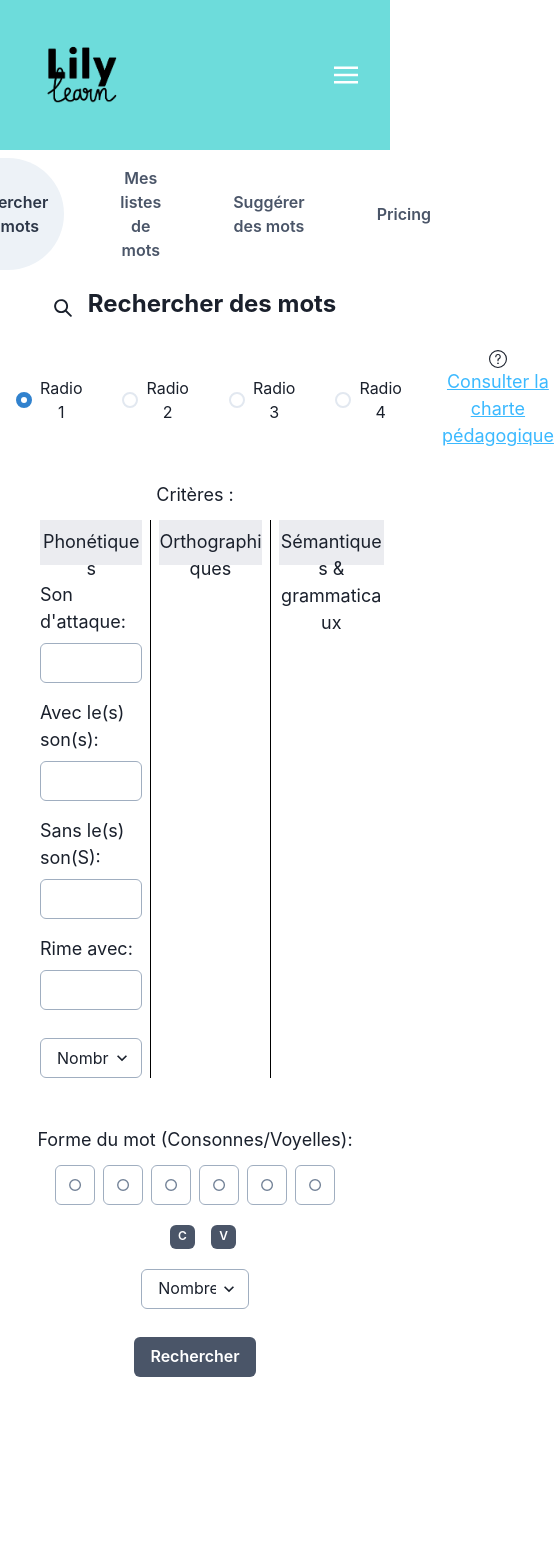
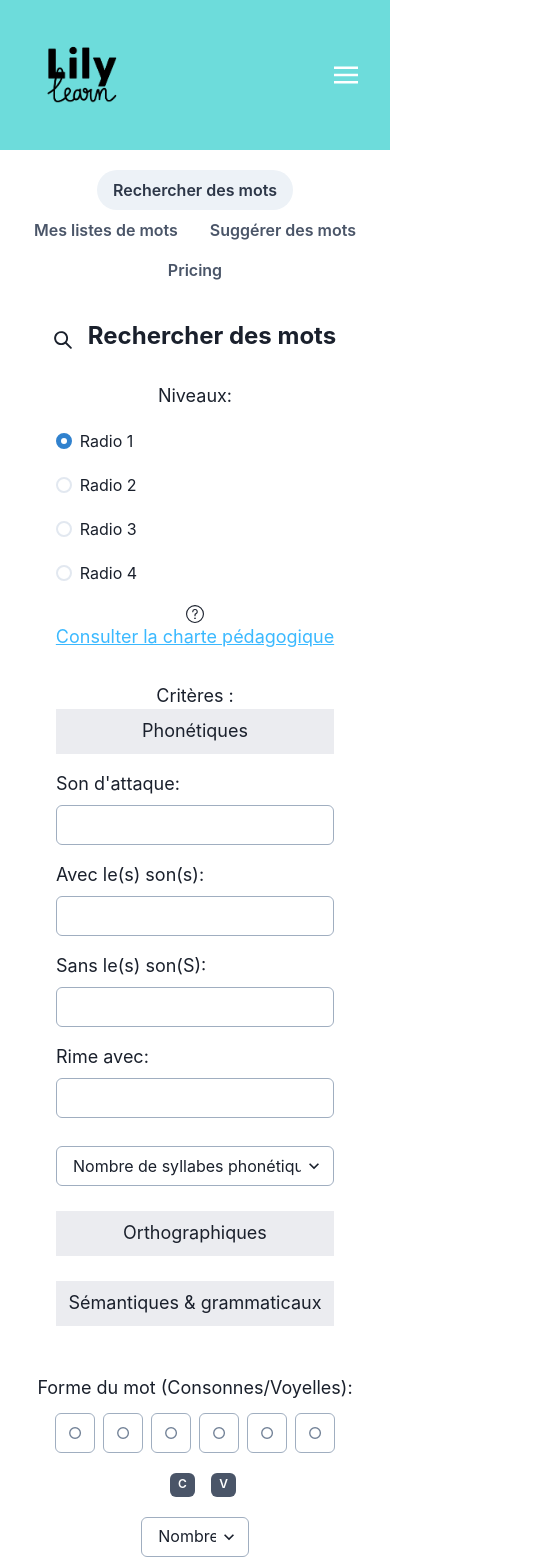
Before and after one commit to parthpvaghani/lily_temp, a React (Create React App) app: page /wordbank in a window 390 px wide. Shown: the top 1568 px of the page, 554 px wide, since content can reach past the window. Before the commit the page ends 1433 px from the top, so only its background shows below. Built offline with nearby package versions, Linux system fonts and the light colour scheme.

Commit message:
responsive ui applied

```diff
--- a/src/pages/WordBank.js
+++ b/src/pages/WordBank.js
@@ -19,6 +19,8 @@ import {
   PinInput,
   PinInputField,
   Button,
+  SimpleGrid,
+  Divider,
 } from '@chakra-ui/react';
 import { SearchIcon, QuestionOutlineIcon } from '@chakra-ui/icons';
 
@@ -27,12 +29,17 @@ export default function WordBank() {
     <Tabs variant="soft-rounded" colorScheme="gray" w="100%">
       <Flex justify="center" wrap="wrap">
         <TabList>
-          <Stack spacing={10} direction="row">
+        <Flex
+        align="center"
+        justify="center"
+        wrap="wrap"
+        m={3}
+        >
             <Tab>Rechercher des mots </Tab>
             <Tab>Mes listes de mots </Tab>
             <Tab>Suggérer des mots </Tab>
             <Tab>Pricing </Tab>
-          </Stack>
+          </Flex>
         </TabList>
       </Flex>
 
@@ -49,7 +56,8 @@ export default function WordBank() {
 
           <Flex align="center" justify="space-around" wrap="wrap" mt="3">
             <RadioGroup defaultValue="1" mt={4}>
-              <Stack spacing={10} direction="row">
+            <SimpleGrid columns={{sm:1,md:6}} spacing={5}>
+                <Text alignSelf={'center'}>Niveaux:</Text>
                 <Radio value="1">Radio 1</Radio>
                 <Radio value="2">Radio 2</Radio>
                 <Radio value="3">Radio 3</Radio>
@@ -66,19 +74,16 @@ export default function WordBank() {
                     Consulter la charte pédagogique
                   </Link>
                 </Flex>
-              </Stack>
+              </SimpleGrid>
             </RadioGroup>
           </Flex>
 
           <Text mt={8}>Critères : </Text>
-          <HStack
-            divider={<StackDivider borderColor="black" />}
-            align="stretch"
-            mt={3}
-            px={6}
-          >
-            <Box h="auto" w="33%">
-              <Box h="45px" bg="#EBECF0" pt="8px">
+
+
+            <SimpleGrid columns={{sm:1,md:3,lg:3}} spacing={25} mx={10}>
+            <Box h="auto" w={'100%'}>
+              <Box minH="45px" bg="#EBECF0" pt="8px">
                 Phonétiques
               </Box>
 
@@ -107,17 +112,17 @@ export default function WordBank() {
                 </Select>
               </Box>
             </Box>
-            <Box h="auto" w="33%">
-              <Box h="45px" bg="#EBECF0" pt="8px">
+            <Box h="auto" w={'100%'}>
+              <Box minH="45px" bg="#EBECF0" pt="8px">
                 Orthographiques
               </Box>
             </Box>
-            <Box h="auto" w="34%">
-              <Box h="45px" bg="#EBECF0" pt="8px">
+            <Box h="auto" w={'100%'}>
+              <Box minH="45px" bg="#EBECF0" pt="8px">
                 Sémantiques & grammaticaux
               </Box>
             </Box>
-          </HStack>
+            </SimpleGrid>
 
           <Text mt={12}>Forme du mot (Consonnes/Voyelles):</Text>
           <Flex justifyContent={'center'} mt={3}>
```
Also changed, not shown: src/pages/Landing.js (deleted, +0 -17 lines).
